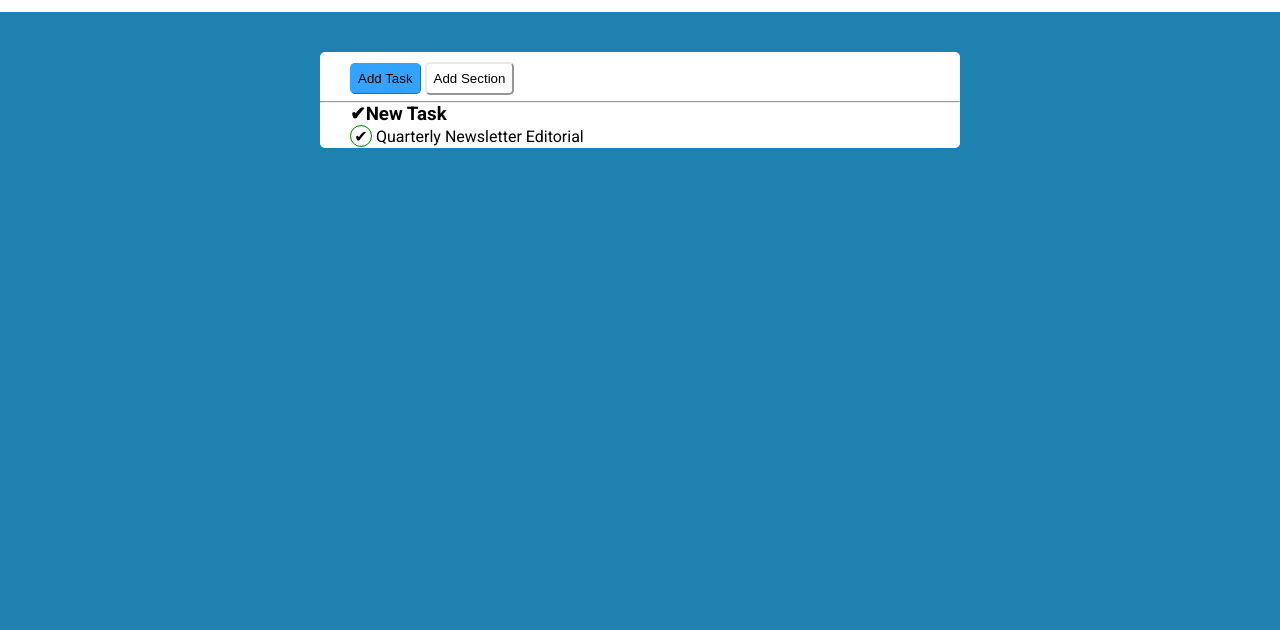
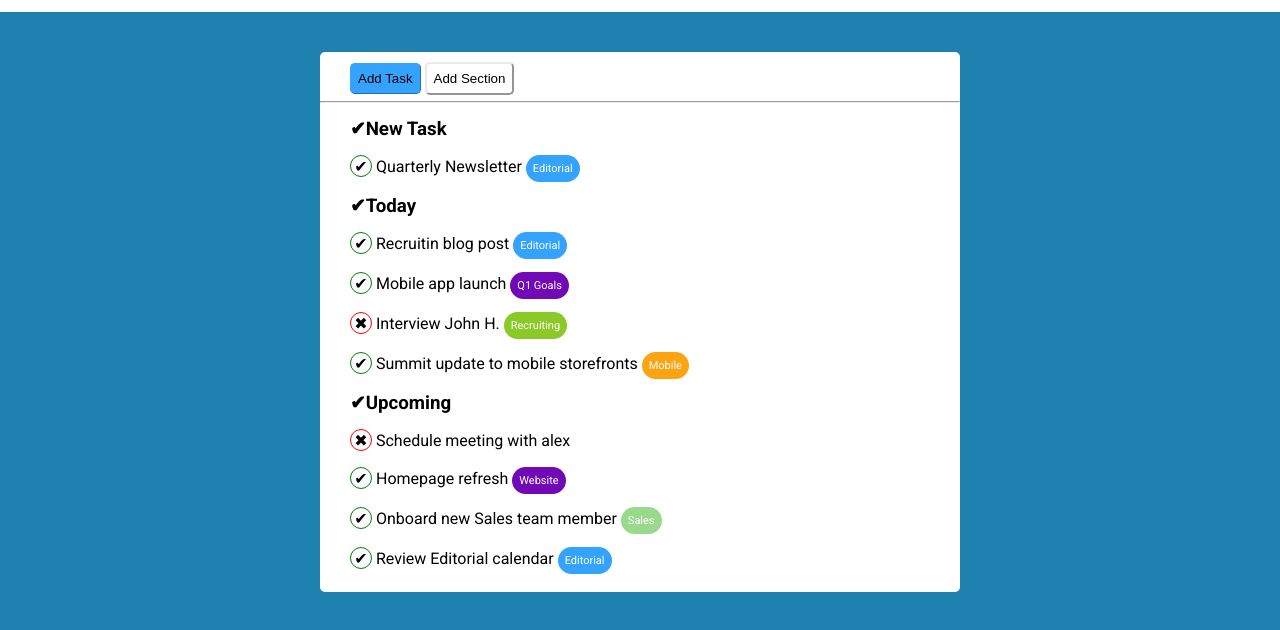
Before and after one commit to DavidDume/html-css-toboolist, a plain HTML site: page index.html in a window 1280 px wide. Shown: the part 68-698 px from the top of the page. Drawn offline with Linux system fonts and the light colour scheme.

Commit message:
concluso

```diff
--- a/css/style.css
+++ b/css/style.css
@@ -12,6 +12,30 @@ body {
 header {
     padding: 15px;
     background-color: white;
+}
+
+.blue {
+    background-color: #33A3FF;
+}
+
+.purple {
+    background-color: #7209b7;
+}
+
+.orange {
+    background-color: #fca311;
+}
+
+.lime {
+    background-color: #99d98c;
+}
+
+.green {
+    background-color: #8ac926;
+}
+
+.bottom_padding {
+    padding-bottom: 20px;
 }
 
 .inline {
@@ -61,23 +85,46 @@ header {
     outline: none;
 }
 
+.task_container {
+    margin-top: 15px;
+}
+
 .checkmark::before {
     content: '\2714';
 }
 
-.icon::before {
+.completed::before {
     content: '\2714';
+}
+
+.completed {
+    border: 1px solid green;
+}
+
+.not_completed::before {
+    content: '\2716';
+}
+
+.not_completed {
+    border: 1px solid red;
 }
 
 .task {
     line-height: 22px;
+    margin-top: 15px;
 }
 
 .icon {
     border-radius: 50%;
-    border: 1px solid green;
     display: inline-block;
     text-align: center;
     width: 22px;
     height: 22px;
 }
+
+.tag {
+    font-size: 11px;
+    color: white;
+    padding: 7px;
+    border-radius: 28px;
+}
--- a/index.html
+++ b/index.html
@@ -23,12 +23,61 @@
 
             <hr/>
 
-            <section class="left_margin task_container">
-                <h3 class="checkmark">New Task</h3>
-                <div class="task">
-                    <span class="icon"></span>
-                    <p class="inline">Quarterly Newsletter</p>
-                    <span class="tag">Editorial</span>
+            <section class="left_margin bottom_padding">
+                <div class="task_container">
+                    <h3 class="checkmark">New Task</h3>
+                    <div class="task">
+                        <span class="icon completed"></span>
+                        <p class="inline">Quarterly Newsletter</p>
+                        <span class="tag blue">Editorial</span>
+                    </div>
+                </div>
+
+                <div class="task_container">
+                    <h3 class="checkmark">Today</h3>
+                    <div class="task">
+                        <span class="icon completed"></span>
+                        <p class="inline">Recruitin blog post</p>
+                        <span class="tag blue">Editorial</span>
+                    </div>
+                    <div class="task">
+                        <span class="icon completed"></span>
+                        <p class="inline">Mobile app launch</p>
+                        <span class="tag purple">Q1 Goals</span>
+                    </div>
+                    <div class="task">
+                        <span class="icon not_completed"></span>
+                        <p class="inline">Interview John H.</p>
+                        <span class="tag green">Recruiting</span>
+                    </div>
+                    <div class="task">
+                        <span class="icon completed"></span>
+                        <p class="inline">Summit update to mobile storefronts</p>
+                        <span class="tag orange">Mobile</span>
+                    </div>
+                </div>
+
+                <div class="task_container">
+                    <h3 class="checkmark">Upcoming</h3>
+                    <div class="task">
+                        <span class="icon not_completed"></span>
+                        <p class="inline">Schedule meeting with alex</p>
+                    </div>
+                    <div class="task">
+                        <span class="icon completed"></span>
+                        <p class="inline">Homepage refresh</p>
+                        <span class="tag purple">Website</span>
+                    </div>
+                    <div class="task">
+                        <span class="icon completed"></span>
+                        <p class="inline">Onboard new Sales team member</p>
+                        <span class="tag lime">Sales</span>
+                    </div>
+                    <div class="task">
+                        <span class="icon completed"></span>
+                        <p class="inline">Review Editorial calendar</p>
+                        <span class="tag blue">Editorial</span>
+                    </div>
                 </div>
             </section>
 
```
